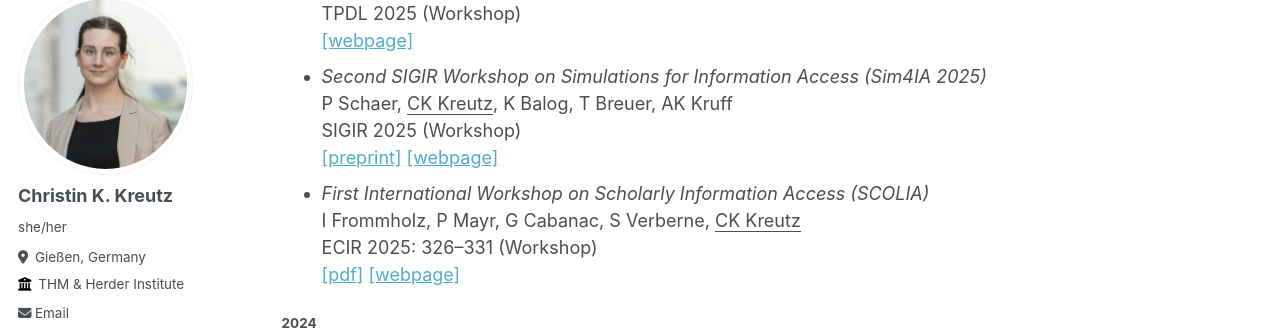
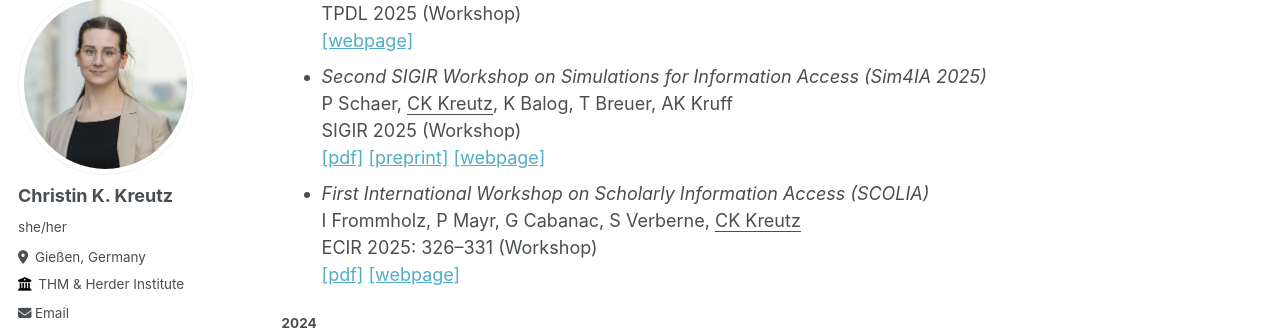
Before and after one commit to kreutzch/kreutzch.github.io, a Jekyll site: the page built from _pages/publications.md, in a window 1280 px wide and 900 px high, scrolled down 415 px. Shown: the part 113-448 px from the top of the window. Built offline with Jekyll 4.4.1, drawn with Linux system fonts in a browser that asks for light colours; some web fonts are replaced.

Commit message:
Update publications.md

```diff
--- a/_pages/publications.md
+++ b/_pages/publications.md
@@ -28,6 +28,7 @@ TPDL 2025 (Workshop)\\
 - *Second SIGIR Workshop on Simulations for Information Access (Sim4IA 2025)*\\
 P Schaer, <u>CK Kreutz</u>, K Balog, T Breuer, AK Kruff\\
 SIGIR 2025 (Workshop)\\
+[[pdf]](https://dl.acm.org/doi/10.1145/3726302.3730363)
 [[preprint]](https://arxiv.org/abs/2505.11687)
 [[webpage]](https://sim4ia.org/sigir2025/)
 - *First International Workshop on Scholarly Information Access (SCOLIA)*\\
```
